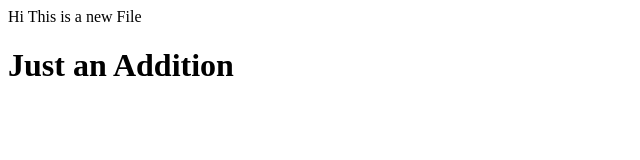
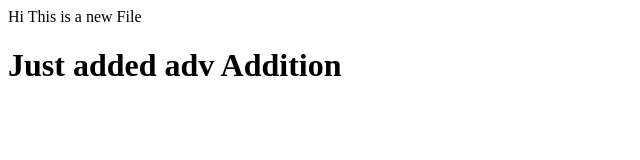
Before and after one commit to nubianking/NubianKingLearningStage, a plain HTML site: page index.html in a window 1280 px wide. Shown: the whole page, without its empty margins (0-640 px from the left). Drawn offline with Linux system fonts and the light colour scheme.

Commit message:
modificationA

```diff
--- a/index.html
+++ b/index.html
@@ -4,7 +4,7 @@
         Hi This is a new File
         <body>
             <h1>
-                Just an Addition
+                Just added adv Addition
             </h1>
         </body>
     </head>
```
